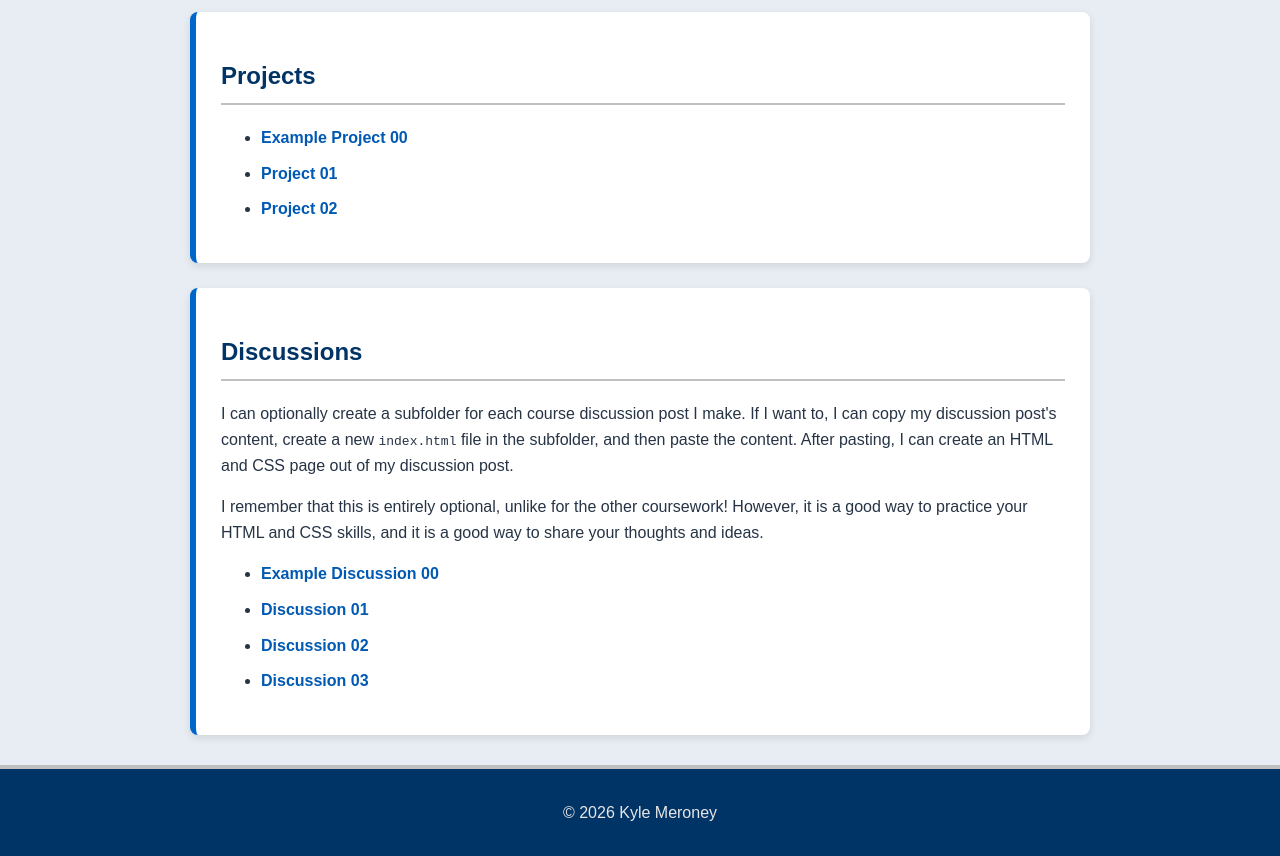
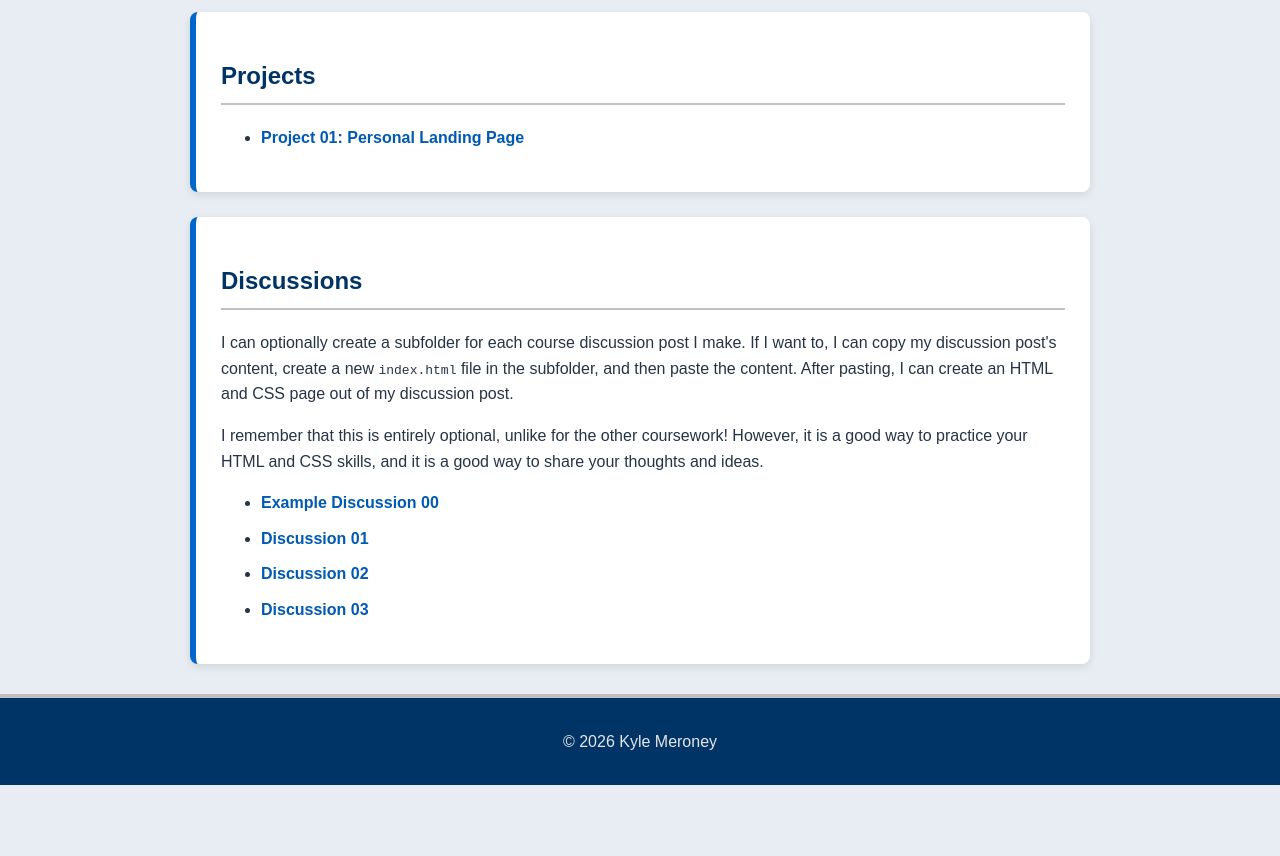
Before and after one commit to kmerottu/cmpa-3304-course-portfolio, a plain HTML site: page index.html in a window 1280 px wide. Shown: the part 880-1736 px from the top of the page. After the commit the page ends 1665 px from the top, so only its background shows below. Drawn offline with Linux system fonts and the light colour scheme.

Commit message:
added link to project:01

```diff
--- a/index.html
+++ b/index.html
@@ -89,11 +89,8 @@ Remember: You must create subfolders for each piece of coursework as the semeste
             <section>
                 <h2>Projects</h2>
                 <ul>
-                    <li>
-                        <a href="example-project-00/">Example Project 00</a>
-                    </li>
-                    <li><a href="">Project 01</a></li>
-                    <li><a href="">Project 02</a></li>
+                    <li><a href="project-01/">Project 01: Personal Landing Page</a></li>
+
                 </ul>
             </section>
 
```
